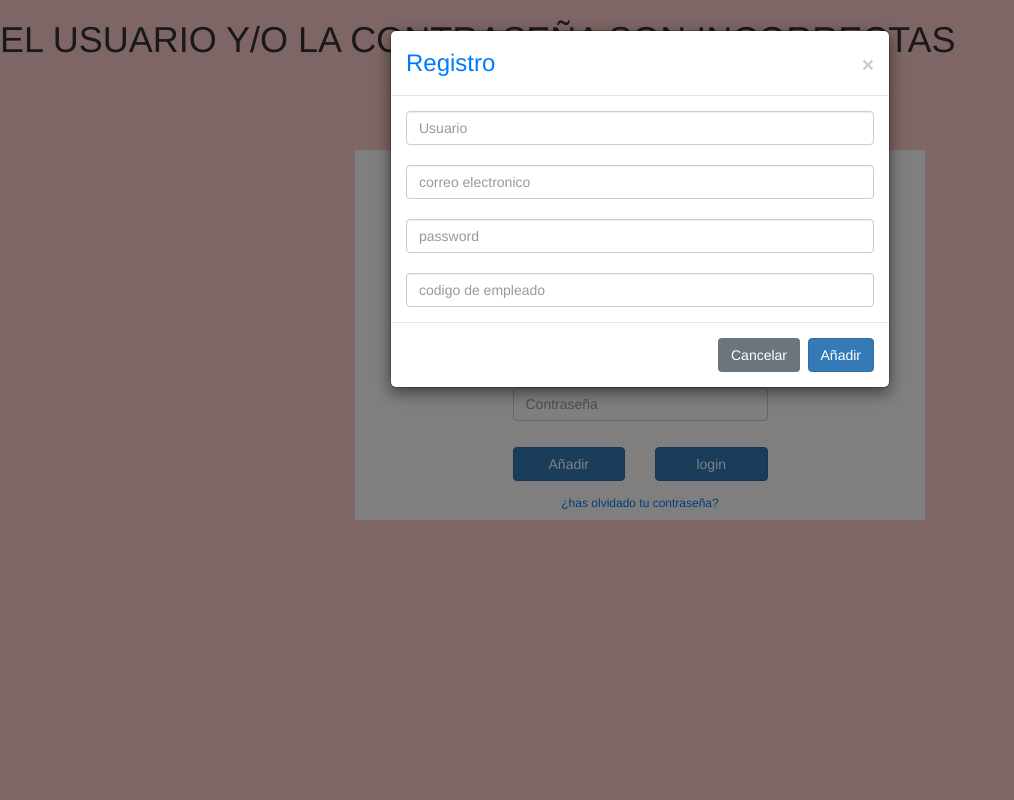
After one commit to romi7/Almacen, a PHP site: page /error.php in a window 1280 px wide, after a click on "Añadir". The commit adds this page. Shown: the whole page, without its empty margins (0-1014 px from the left). Run offline with PHP 8.4, Linux system fonts and the light colour scheme.

Commit message:
tiene el login entero con la implementacion de si el usuario falla en su registro falta probarlos afondo

```diff
--- a/colaPedidos.php
+++ b/colaPedidos.php
@@ -44,10 +44,10 @@ and open the template in the editor.
                     <td>estado</td>
                 </tr>
         <?php
-      include ('conexion.php');
+      include ('misFunciones.php');
       $mysqli = conectaBBDD();
 
-        $sql= $mysqli ->query("SELECT * FROM pedidos");
+        $sql= $mysqli ->query("SELECT * FROM pedido");
         while($res= mysqli_fetch_array($sql)){
         ?>
                     <tr>
--- /dev/null
+++ b/error.php
@@ -0,0 +1,156 @@
+<!DOCTYPE html>
+<!--
+To change this license header, choose License Headers in Project Properties.
+To change this template file, choose Tools | Templates
+and open the template in the editor.
+-->
+<h1>EL USUARIO Y/O LA CONTRASEÑA SON INCORRECTAS</h1>
+<html>
+    <div class="modal" tabindex="-1" role="dialog">
+                            <div class="modal-dialog" role="document">
+                                <div class="modal-content">
+                                    <div class="modal-header">
+                                        <h5 class="modal-title">Modal title</h5>
+                                        <button type="button" class="close" data-dismiss="modal" aria-label="Close">
+                                            <span aria-hidden="true">&times;</span>
+                                        </button>
+                                    </div>
+                                    <div class="modal-body">
+                                        <p>Modal body text goes here.</p>
+                                    </div>
+                                    <div class="modal-footer">
+                                        <button type="button" class="btn btn-secondary" data-dismiss="modal">Close</button>
+                                        <button type="button" class="btn btn-primary">Save changes</button>
+                                    </div>
+                                </div>
+                            </div>
+                        </div>
+    <head>
+        <meta charset="UTF-8">
+        <title></title>
+        <link href="css/bootstrap.min.css" rel="stylesheet" type="text/css"/>
+    </head>
+    <body style="background-color: #ffcccc">
+        <div class ="container" id="primario" >
+            <br>
+            <br>
+            <br>
+            <br>
+
+
+            <div class="row" style="background-color:#ffffff">
+                <div class="col-3"  style="background-color: #ffcccc"></div>
+                <div class="col-6" > <h2 class="text-center" style="color:black;"> <img src="imagenes/icono_sesion.png" class="img-fluid" alt="Responsive image" align="center"> </h2> </div>
+                <div class="col-3"  style="background-color: #ffcccc"></div>
+                <br>
+                <br>
+                <div class="col-3"  style="background-color: #ffcccc"></div>
+                <div class="col-6" style="background-color:#ffffff" >  <h2 fo class="text-center" style="color:#007bff;"> INICIO DE SESION</h2></div>
+                <div class="col-3"  style="background-color: #ffcccc"></div>
+                <div class="col-3"  style="background-color: #ffcccc"></div>
+                <div class="col-6">
+                    <br><br>
+                    <div class="row">
+                        <div class="col-3"></div>
+                        <div class="col-6" > <input  id="cajaNombre" class="form-control" type="text" placeholder="Usuario" required="required"></div>
+                        <div class="col-3"></div>
+                        <br>  <br>
+                        <div class="col-3"></div>
+                        <div class="col-6" ><input id="cajaPassword" class="form-control" type="password" placeholder="Contraseña"> </div>
+                        <div class="col-3"></div>
+                        <br>
+                        <br>
+                        <br>
+                        <div class="col-3"></div>
+                        <div class="col-3" ><button type="button" class="btn btn-primary btn-block" data-toggle="modal" data-target="#btnAnyadir">Añadir</button></div>
+
+                        <div class="col-3" ><button id="boton2" class="btn btn-primary btn-block">login</button></div>
+                        <div class="col-2"></div>
+                        <br>  <br>
+                    </div>
+
+
+                </div>
+                <div class="col-3"  style="background-color: #ffcccc"></div>
+                <br>
+                <br>
+                <div class="col-3"  style="background-color: #ffcccc"></div>
+                <div class="col-6" style="background-color:#ffffff" > <h6  class="text-center" style="color:#007bff;">¿has olvidado tu contraseña?</h6></div>
+                <div class="col-3"  style="background-color: #ffcccc"></div>
+
+
+
+            </div>
+
+        </div>
+    </body>
+    <link rel="stylesheet" href="https://maxcdn.bootstrapcdn.com/bootstrap/3.3.6/css/bootstrap.min.css">
+    <script src="https://code.jquery.com/jquery-1.12.4.min.js"></script>
+    <script src="https://maxcdn.bootstrapcdn.com/bootstrap/3.3.6/js/bootstrap.min.js"></script>
+    <script>
+        //document ready se ejecuta cuando la página se ha cargado correctamente
+        $(document).ready(function () {
+            //$('#cajaNombre').hide();
+        });
+
+        $('#botonRegristo').click(function () {
+            var _cajaUsu = $('#cajaUsu').val();
+            var _cajaPass = $('#cajaPass').val();
+            var _cajaCorreo = $('#cajaCorreo').val();
+            var _cajaCodigo = $('#cajaCodigo').val();
+
+            $('#principal').load("regristo.php", {
+                cajaUsu: _cajaUsu,
+                cajaPass: _cajaPass,
+                cajaCorreo: _cajaCorreo,
+                cajaCodigo: _cajaCodigo
+
+            });
+        });
+
+
+
+        $('#boton2').click(function () {
+            //leo el contenido de las cajas de nombre y contraseña
+            var _cajaNombre = $('#cajaNombre').val();
+            var _cajaPassword = $('#cajaPassword').val();
+
+
+            $('#primario').load("login.php", {
+                cajaNombre: _cajaNombre,
+                cajaPassword: _cajaPassword
+            });
+        });
+
+    </script>
+
+
+    <div class="modal fade" id="btnAnyadir" tabindex="-1" role="dialog" aria-labelledby="exampleModalLabel" aria-hidden="true">
+        <div class="modal-dialog" role="document">
+            <div class="modal-content">
+                <div class="modal-header">
+                    <h3 class="modal-title" style="color:#007bff;" id="exampleModalLabel">Registro</h3>
+                    <button type="button" class="close" data-dismiss="modal" aria-label="Close">
+                        <span aria-hidden="true">&times;</span>
+                    </button>
+                </div>
+                <div class="modal-body">
+
+                    <input id="cajaUsu" type="text" class="form-control"placeholder="Usuario" id="recipient-name">
+                    <br>
+
+                    <input id="cajaCorreo" type="text" class="form-control" placeholder="correo electronico" id="recipient-name">
+                    <br>
+
+                    <input id="cajaPass" type="text" class="form-control" placeholder="password" id="recipient-name">
+                    <br>
+                    <input id="cajaCodigo" type="text" class="form-control" placeholder="codigo de empleado" id="recipient-name">
+                </div>
+                <div class="modal-footer">
+                    <button type="button" class="btn btn-secondary" data-dismiss="modal">Cancelar</button>
+                    <button  id="botonRegistro"type="button" class="btn btn-primary">Añadir</button>
+                </div>
+            </div>
+        </div>
+    </div>
+</html>
--- a/listaAlmacen.php
+++ b/listaAlmacen.php
@@ -52,10 +52,10 @@ and open the template in the editor.
                     <td>precio</td>
                 </tr>
         <?php
-      include ('conexion.php');
-      $mysqli = conectaBBDD();
+//      include ('conexion.php');
+//      $mysqli = conectaBBDD();
 
-        $sql= $mysqli ->query("SELECT * FROM productos");
+        $sql= $mysqli ->query("SELECT * FROM producto");
         while($res= mysqli_fetch_array($sql)){
         ?>
                     <tr>
```
Also changed, not shown: funcionesRegristo.php (added, +68 -0 lines), index.php (+13 -5 lines), login.php (+5 -4 lines).
